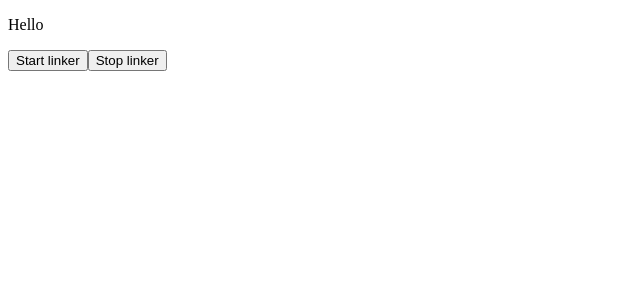
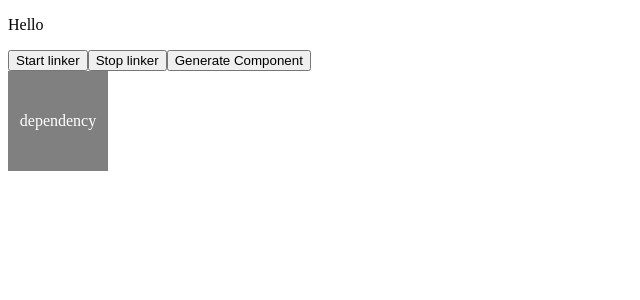
Before and after one commit to Johnnyboy7781/auto-linker, an Angular app: page / in a window 1280 px wide. Shown: the top 300 px of the page, without its empty margins (0-640 px from the left). Built offline with nearby package versions, Linux system fonts and the light colour scheme.

Commit message:
add dependency component

```diff
--- a/angular.json
+++ b/angular.json
@@ -106,7 +106,11 @@
           }
         },
         "desktop": {
-          "builder": "ngx-electronify:electron"
+          "builder": "ngx-electronify:electron",
+          "options": {
+            "height": 1000,
+            "width": 750
+          }
         }
       }
     }
--- a/package.json
+++ b/package.json
@@ -6,6 +6,7 @@
   "scripts": {
     "ng": "ng",
     "start": "ng build --base-href ./ && electron .",
+    "dev": "ng run auto-linker:desktop",
     "build": "ng build",
     "watch": "ng build --watch --configuration development",
     "test": "ng test"
@@ -13,6 +14,7 @@
   "private": true,
   "dependencies": {
     "@angular/animations": "^16.2.0",
+    "@angular/cdk": "^16.2.0",
     "@angular/common": "^16.2.0",
     "@angular/compiler": "^16.2.0",
     "@angular/core": "^16.2.0",
@@ -23,7 +25,7 @@
     "ngx-electronyzer": "^1.0.2",
     "rxjs": "~7.8.0",
     "tslib": "^2.3.0",
-    "zone.js": "~0.13.0"
+    "zone.js": "~0.14.0"
   },
   "devDependencies": {
     "@angular-devkit/build-angular": "^16.2.6",
@@ -37,6 +39,6 @@
     "karma-coverage": "~2.2.0",
     "karma-jasmine": "~5.1.0",
     "karma-jasmine-html-reporter": "~2.1.0",
-    "typescript": "~5.1.3"
+    "typescript": "~5.2.0"
   }
 }
--- a/src/app/app.component.html
+++ b/src/app/app.component.html
@@ -3,3 +3,7 @@
 <button (click)="startLinker()">Start linker</button>
 
 <button (click)="stopLinker()">Stop linker</button>
+
+<button (click)="generateComp()">Generate Component</button>
+
+<dependency></dependency>
--- a/src/app/app.component.ts
+++ b/src/app/app.component.ts
@@ -1,25 +1,29 @@
-import { Component } from '@angular/core';
+import { Component, ComponentFactoryResolver, ViewChild, ViewContainerRef } from '@angular/core';
 import { CommonModule } from '@angular/common';
+import { DependencyComponent } from './dependency/dependency.component';
 
 @Component({
-  selector: 'app-root',
-  standalone: true,
-  imports: [CommonModule],
-  templateUrl: './app.component.html',
-  styleUrls: ['./app.component.scss']
+    selector: 'app-root',
+    standalone: true,
+    templateUrl: './app.component.html',
+    styleUrls: ['./app.component.scss'],
+    imports: [CommonModule, DependencyComponent]
 })
 export class AppComponent {
 
+  constructor(private viewContainerRef: ViewContainerRef) {}
+
   projectConfig: object = {
-    projectPath: "C:\\Users\\jonathan.mcdonnell\\WebstormProjects\\aspera-pi-portal",
-    packageName: "",
+    projectPath: 'C:\\Users\\jonathan.mcdonnell\\WebstormProjects\\aspera-pi-portal',
+    packageName: '',
     linksTo: [
-        {
-            projectPath: "C:\\Users\\jonathan.mcdonnell\\IdeaProjects\\kinsale-forms",
-            packageName: "@kinsale/forms",
-        }
-    ]
-}
+      {
+        projectPath:
+          'C:\\Users\\jonathan.mcdonnell\\IdeaProjects\\kinsale-forms',
+        packageName: '@kinsale/forms',
+      },
+    ],
+  };
 
   startLinker() {
     window.linkerApi.startLinker(this.projectConfig);
@@ -29,4 +33,7 @@ export class AppComponent {
     window.linkerApi.stopLinker();
   }
 
+  generateComp() {
+    const component = this.viewContainerRef.createComponent(DependencyComponent);
+  }
 }
--- /dev/null
+++ b/src/app/dependency/dependency.component.html
@@ -0,0 +1,3 @@
+<div class="dependency-container" cdkDrag>
+    <p>dependency</p>
+</div>
--- /dev/null
+++ b/src/app/dependency/dependency.component.scss
@@ -0,0 +1,9 @@
+.dependency-container {
+    width: 100px;
+    aspect-ratio: 1;
+    background-color: grey;
+    display: flex;
+    align-items: center;
+    justify-content: center;
+    color: white;
+}
```
Also changed, not shown: src/app/dependency/dependency.component.ts (added, +14 -0 lines), 2 other files (tests, documents, lock files or other folders).
